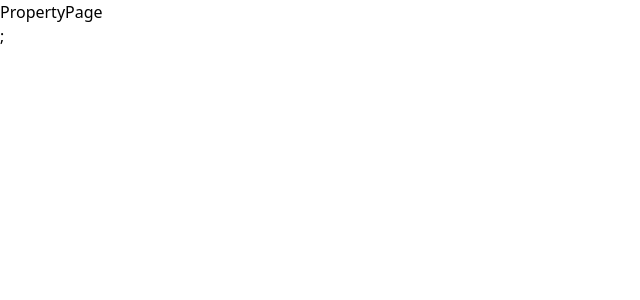
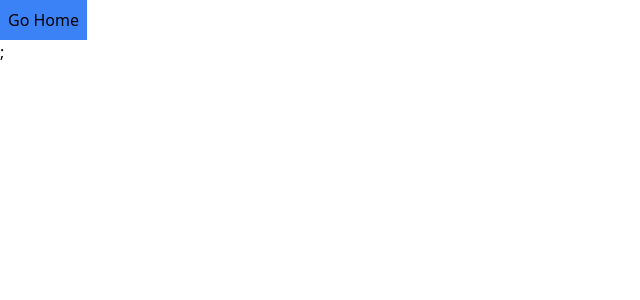
Before and after one commit to BeckiWordsworth/sparkly-property-website, a Next.js app: page /properties/1 in a window 1280 px wide. Shown: the top 300 px of the page, without its empty margins (0-640 px from the left). Built offline with nearby package versions, Linux system fonts and the light colour scheme.

Commit message:
Playing around with params

```diff
--- a/app/properties/[id]/page.jsx
+++ b/app/properties/[id]/page.jsx
@@ -1,7 +1,21 @@
+"use client";
+
 import React from "react";
+import { useRouter, useParams, useSearchParams } from "next/navigation";
 
 const PropertyPage = () => {
-  return <div>PropertyPage</div>;
+  const router = useRouter();
+  const searchParams = useSearchParams();
+  const { id } = useParams();
+  const name = searchParams.get("name");
+
+  return (
+    <div>
+      <button onClick={() => router.push("/")} className="bg-blue-500 p-2">
+        Go Home {name}
+      </button>
+    </div>
+  );
 };
 
 export default PropertyPage;
```
